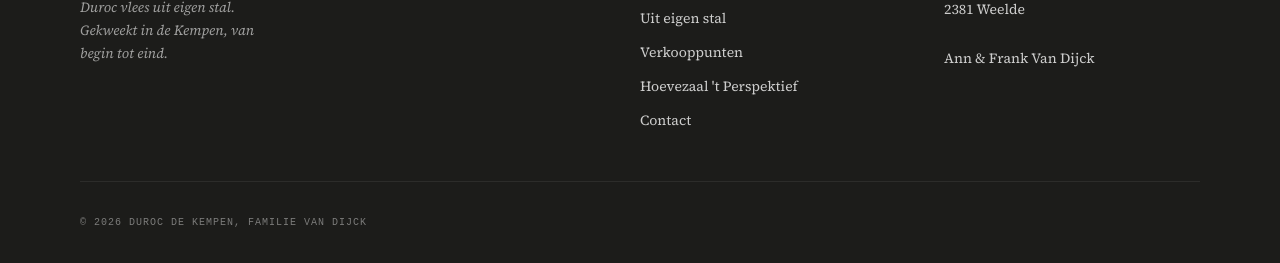
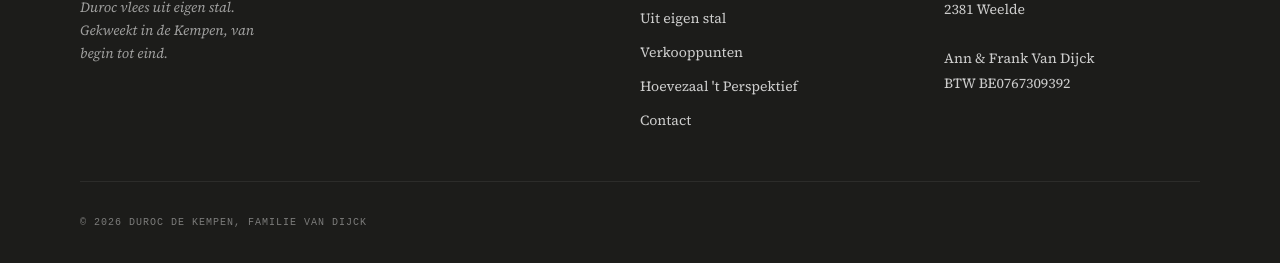
Before and after one commit to robinvandijck/duroc-website, a website: page contact.html in a window 1280 px wide. Shown: the part 1573-1836 px from the top of the page. Drawn offline with nearby package versions, Linux system fonts and the light colour scheme; a web font is replaced by a local one.

Commit message:
Add BTW number to footer
Co-Authored-By: Claude Sonnet 4.6 <noreply@anthropic.com>

```diff
--- a/contact.html
+++ b/contact.html
@@ -138,7 +138,8 @@
             Hegge 111<br>
             2381 Weelde<br>
             <br>
-            Ann &amp; Frank Van Dijck
+            Ann &amp; Frank Van Dijck<br>
+            BTW BE0767309392
           </address>
         </div>
       </div>
```
Also changed, not shown: hoevezaal.html (+2 -1 lines), index.html (+2 -1 lines), over-ons.html (+2 -1 lines), uit-eigen-stal.html (+2 -1 lines), verkooppunten.html (+2 -1 lines).
